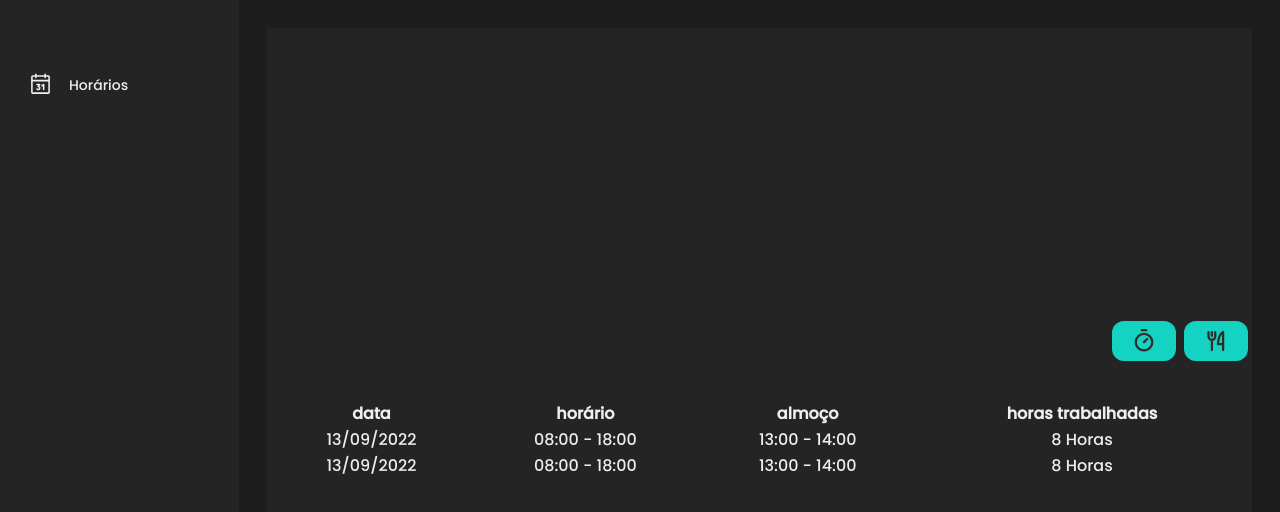
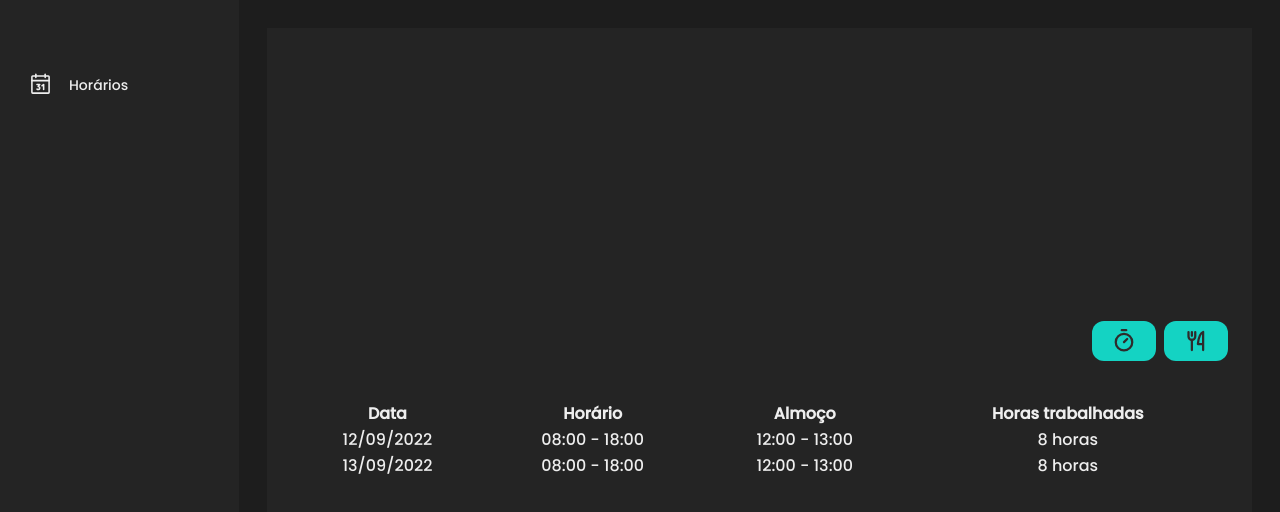
Before and after one commit to jvrapi/work-timer, a React (Vite) app in the folder client/: page /schedules-register in a window 1280 px wide. Shown: the top 512 px of the page. Built offline with nearby package versions, Linux system fonts and the light colour scheme.

Commit message:
updated styles and data

```diff
--- a/client/src/pages/schedules-register/index.tsx
+++ b/client/src/pages/schedules-register/index.tsx
@@ -6,10 +6,34 @@ import { Button } from '../../components/Button';
 export function SchedulesRegister() {
   const [timerInitiated, setTimerInitiated] = useState(false);
 
+  const data = [
+    {
+      date: '12/09/2022',
+      started_at: '08:00',
+      finished_at: '18:00',
+      started_lunch_at: '12:00',
+      finished_lunch_at: '13:00',
+      worked_time: '8 horas',
+    },
+    {
+      date: '13/09/2022',
+      started_at: '08:00',
+      finished_at: '18:00',
+      started_lunch_at: '12:00',
+      finished_lunch_at: '13:00',
+      worked_time: '8 horas',
+    },
+  ];
+
   function startLaunchTime() {}
 
+  function buildTime(started_at: string, finished_at: string) {
+    const time = `${started_at} - ${finished_at}`;
+    return time;
+  }
+
   return (
-    <div className="flex justify-center h-full w-full text-center flex-col bg-secondary p-1">
+    <div className="flex justify-center h-full w-full text-center flex-col bg-secondary p-6">
       <div className="self-end flex">
         <div className="mr-2">
           <Button
@@ -36,29 +60,21 @@ export function SchedulesRegister() {
       <table className="table-auto w-full bg-gray-900 rounded-lg mt-10 text-textColor">
         <thead>
           <tr>
-            <th>data</th>
-            <th>horário</th>
-            <th>almoço</th>
-            <th>horas trabalhadas</th>
+            <th>Data</th>
+            <th>Horário</th>
+            <th>Almoço</th>
+            <th>Horas trabalhadas</th>
           </tr>
         </thead>
         <tbody>
-          <tr
-            className="hover:bg-secondaryHover"
-            onClick={() => console.error('deu erro hein')}
-          >
-            <td>13/09/2022</td>
-            <td>08:00 - 18:00</td>
-            <td>13:00 - 14:00</td>
-            <td>8 Horas</td>
-          </tr>
-
-          <tr>
-            <td>13/09/2022</td>
-            <td>08:00 - 18:00</td>
-            <td>13:00 - 14:00</td>
-            <td>8 Horas</td>
-          </tr>
+          {data.map((schedule, index) => (
+            <tr key={index} className="hover:bg-secondaryHover">
+              <td>{schedule.date}</td>
+              <td>{buildTime(schedule.started_at, schedule.finished_at)}</td>
+              <td>{buildTime(schedule.started_lunch_at, schedule.finished_lunch_at)}</td>
+              <td>{schedule.worked_time}</td>
+            </tr>
+          ))}
         </tbody>
       </table>
     </div>
```
